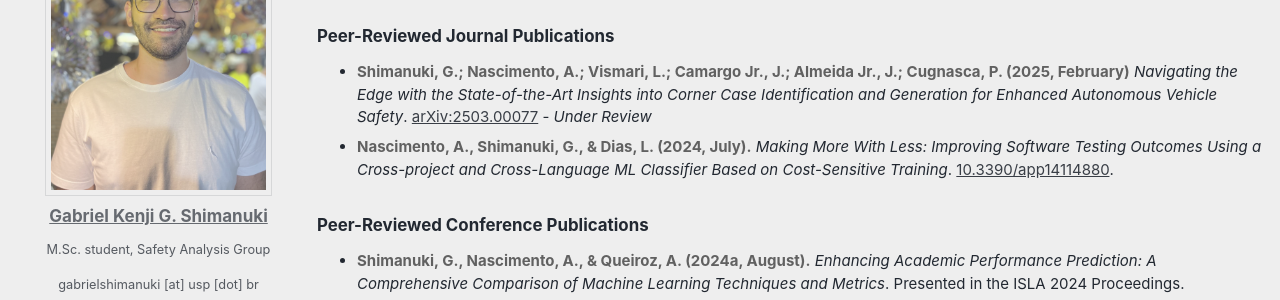
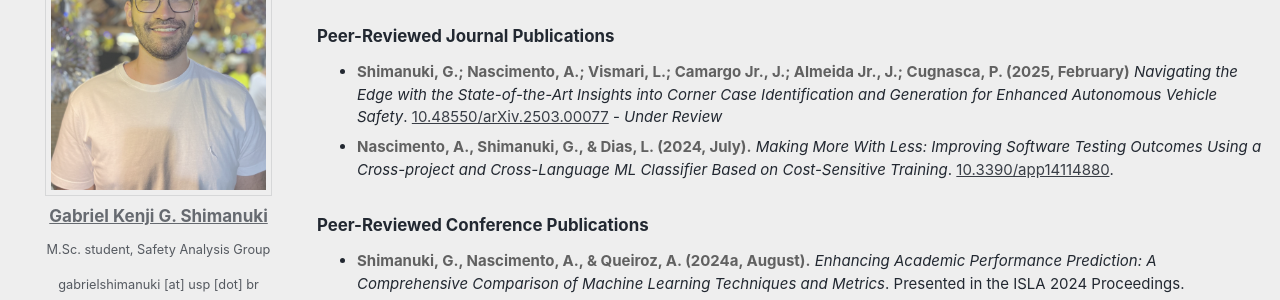
Before and after one commit to GabrielShimanuki/gabrielshimanuki.github.io, a Jekyll site: the page built from _pages/CV.md, in a window 1280 px wide and 900 px high, scrolled down 2460 px. Shown: the part 153-453 px from the top of the window. Built offline with Jekyll 4.4.1, drawn with Linux system fonts in a browser that asks for light colours; cached includes are drawn as plain includes.

Commit message:
DOI - Paper

```diff
--- a/_pages/CV.md
+++ b/_pages/CV.md
@@ -161,7 +161,7 @@ _**M.Sc. student** at University of Sao Paulo's Safety Analysis Group_ <br>
 - **Nascimento, A., Garcia, W., Garcia, A., Queiroz, A., Garcia, E., Bandeira, F., Shimanuki, G., & Satin, L.** *(under editorial review)*. *Set of Mock Exams for the ENEM (Brazilian National High School Exam)*, 2nd edition.
 
 ### Peer-Reviewed Journal Publications
-- **Shimanuki, G.; Nascimento, A.; Vismari, L.; Camargo Jr., J.; Almeida Jr., J.; Cugnasca, P. (2025, February)** *Navigating the Edge with the State-of-the-Art Insights into Corner Case Identification and Generation for Enhanced Autonomous Vehicle Safety*. [arXiv:2503.00077](https://arxiv.org/abs/2503.00077) - *Under Review*
+- **Shimanuki, G.; Nascimento, A.; Vismari, L.; Camargo Jr., J.; Almeida Jr., J.; Cugnasca, P. (2025, February)** *Navigating the Edge with the State-of-the-Art Insights into Corner Case Identification and Generation for Enhanced Autonomous Vehicle Safety*. [10.48550/arXiv.2503.00077](https://doi.org/10.48550/arXiv.2503.00077) - *Under Review*
 - **Nascimento, A., Shimanuki, G., & Dias, L. (2024, July).** *Making More With Less: Improving Software Testing Outcomes Using a Cross-project and Cross-Language ML Classifier Based on Cost-Sensitive Training*. [10.3390/app14114880](https://doi.org/10.3390/app14114880).
 
 ### Peer-Reviewed Conference Publications
```
Also changed, not shown: index.md (+1 -1 lines), 1 other file.
